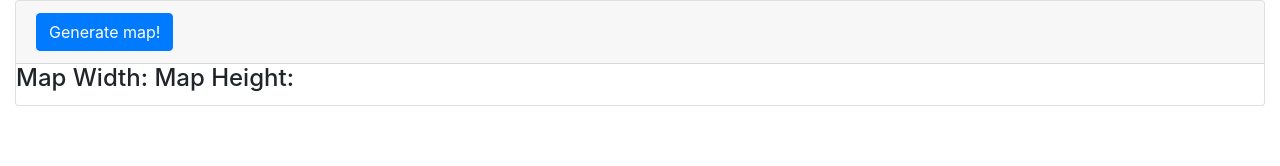
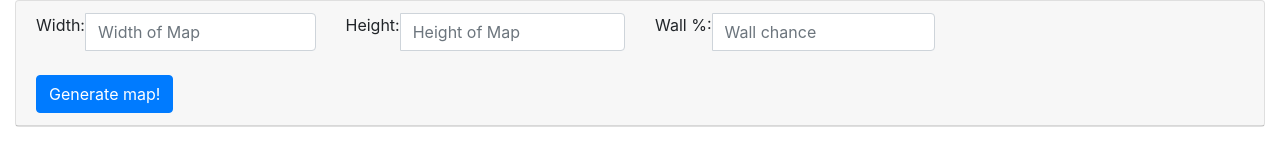
Before and after one commit to nicpolhamus/rogue-map-gen, a website: page app/index.html in a window 1280 px wide. Drawn offline with nearby package versions, Linux system fonts and the light colour scheme.

Commit message:
Enabled user control
Adds markup and implementation of scope controls to give the user the ability to control the map height, weight, and seed.

```diff
--- a/app/index.html
+++ b/app/index.html
@@ -6,7 +6,7 @@
     <script src="/bootstrap/dist/js/bootstrap.js"></script>
     <script src="/angular/angular.js"></script>
     <script src="/jquery/dist/jquery.min.js"></script>
-    <link rel="stylesheet" href="style.css" />
+    <link rel="stylesheet" href="app.layout.css" />
     <script src="app.module.js"></script>
     <script src="app.map-generator.service.js"></script>
     <script src="app.map.controller.js"></script>
@@ -17,11 +17,38 @@
     <div class="container-fluid" ng-controller="mapController as mapControl">
       <div class="card">
         <div class="card-header">
-          <button class="btn btn-primary" type="button" ng-click="mapControl.generate()">Generate map!</button>
+          <div class="row">
+            <div class="col-sm-3">
+              <div class="input-group">
+                <span class="input-group-addon" id="map-width">Width:</span>
+                <input type="text" class="form-control" ng-model="mapControl.x"
+                  placeholder="Width of Map" aria-describedby="map-width">
+              </div>
+            </div>
+            <div class="col-sm-3 offset-sm-0">
+              <div class="input-group">
+                <span class="input-group-addon" id="map-height">Height:</span>
+                <input type="text" class="form-control" ng-model="mapControl.y"
+                  placeholder="Height of Map" aria-describedby="map-width">
+              </div>
+            </div>
+            <div class="col-sm-3 offset-sm-0">
+              <div class="input-group">
+                <span class="input-group-addon" id="map-height">Wall %:</span>
+                <input type="text" class="form-control" ng-model="mapControl.perc"
+                  placeholder="Wall chance" aria-describedby="map-width">
+              </div>
+            </div>
+          </div>
+          <br>
+          <div class="row">
+            <div class="col-sm-2">
+              <button class="btn btn-primary" type="button" ng-click="mapControl.generate()">Generate map!</button>
+            </div>
+          </div>
         </div>
-        <div class="card-block">
-          <h4 class="card-title">Map Width: {{mapControl.map.y}} Map Height: {{mapControl.map.x}}</h4>
-          <pre class="card-text">{{mapControl.mapString}}</pre>
+        <div class="card-block text-xs-center">
+          <pre class="card-text map">{{mapControl.mapString}}</pre>
         </div>
       </div>
     </div>
```
